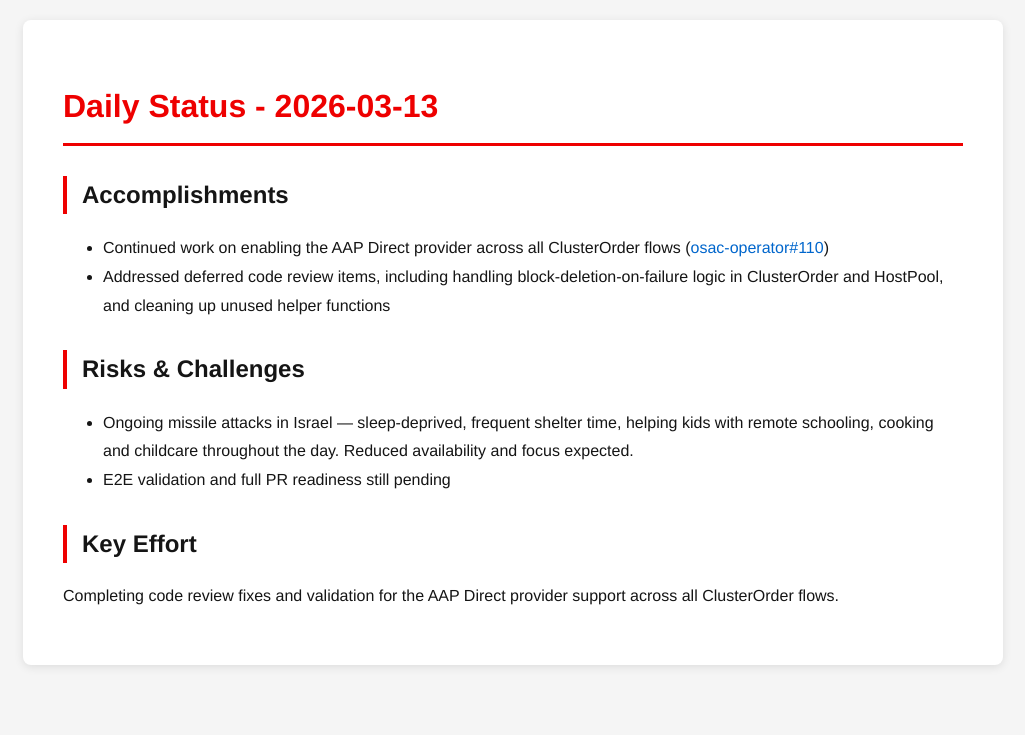
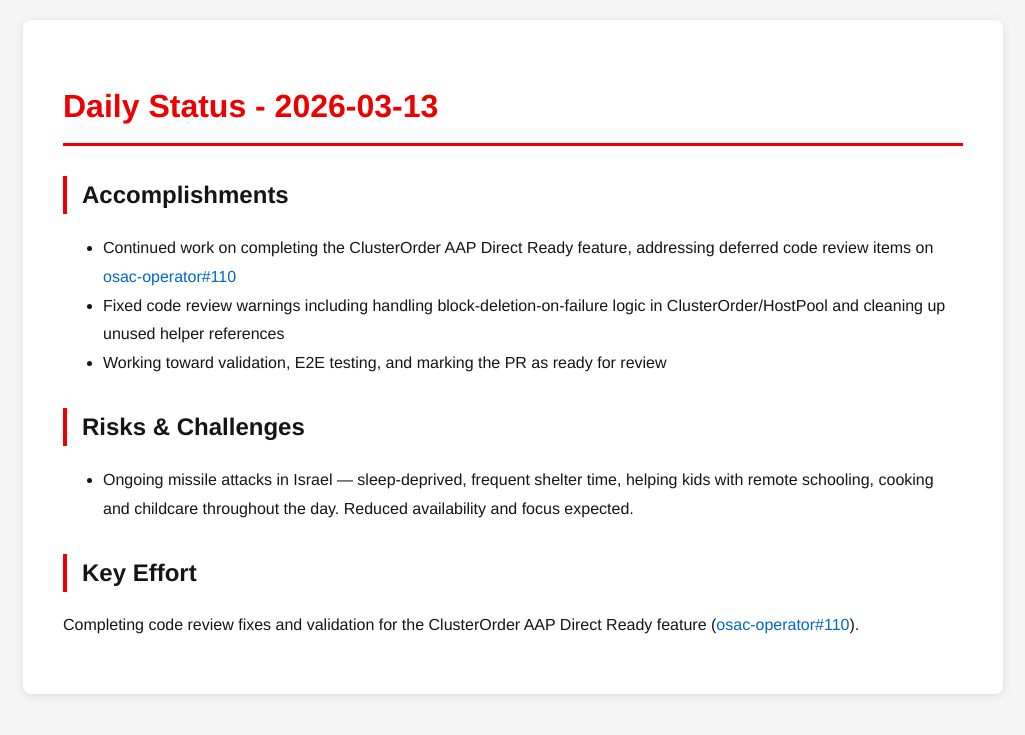
Before and after one commit to tzvatot/daily-status, a Jekyll site: the page built from 2026-03-13.md, in a window 1280 px wide. Shown: the top 735 px of the page, without its empty margins (127-1152 px from the left). Built offline with Jekyll 4.4.1, drawn with Linux system fonts in a browser that asks for light colours.

Commit message:
Daily status update - 2026-03-13

```diff
--- a/2026-03-13.md
+++ b/2026-03-13.md
@@ -7,12 +7,12 @@
 # Daily Status - 2026-03-13
 
 ## Accomplishments
-- Continued work on enabling the AAP Direct provider across all ClusterOrder flows ([osac-operator#110](https://github.com/osac-project/osac-operator/pull/110))
-- Addressed deferred code review items, including handling block-deletion-on-failure logic in ClusterOrder and HostPool, and cleaning up unused helper functions
+- Continued work on completing the ClusterOrder AAP Direct Ready feature, addressing deferred code review items on [osac-operator#110](https://github.com/osac-project/osac-operator/pull/110)
+- Fixed code review warnings including handling block-deletion-on-failure logic in ClusterOrder/HostPool and cleaning up unused helper references
+- Working toward validation, E2E testing, and marking the PR as ready for review
 
 ## Risks & Challenges
 - Ongoing missile attacks in Israel — sleep-deprived, frequent shelter time, helping kids with remote schooling, cooking and childcare throughout the day. Reduced availability and focus expected.
-- E2E validation and full PR readiness still pending
 
 ## Key Effort
-Completing code review fixes and validation for the AAP Direct provider support across all ClusterOrder flows.
+Completing code review fixes and validation for the ClusterOrder AAP Direct Ready feature ([osac-operator#110](https://github.com/osac-project/osac-operator/pull/110)).
```
